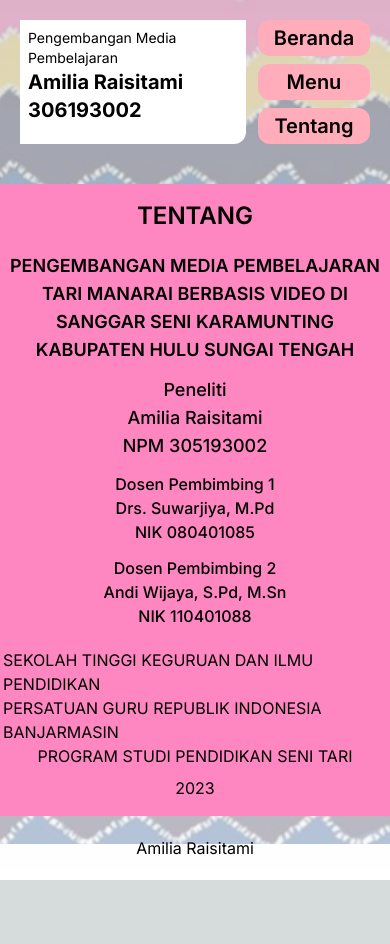
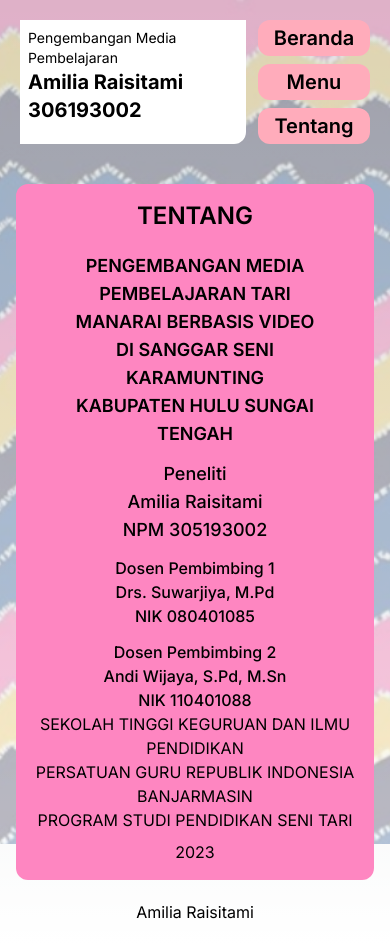
Before and after one commit to ariefmk/video-learning, a Next.js app: page /tentang in a window 390 px wide. Before the commit the page ends 880 px from the top, so only its background shows below. Built offline with nearby package versions, Linux system fonts and the light colour scheme.

Commit message:
update halaman tentang

```diff
--- a/src/app/tentang/page.js
+++ b/src/app/tentang/page.js
@@ -4,11 +4,12 @@ export default function Tentang () {
 	return (
 		<>
 			<ImageBackground />
-			<main className='mt-10 md:mt-30 flex items-center justify-center flex-col'>
+			<main className='mt-10 md:mt-30 mx-4 flex items-center justify-center flex-col'>
 				<div className='bg-pink p-4 flex flex-col gap-y-5 justify-center align-center items-center rounded-xl'>
 					<h1 className='text-2xl font-semibold'>TENTANG</h1>
-					<div className='flex flex-col gap-y-3 items-center justify-center'>
-						<h2 className='text-center w-96 text-lg font-semibold'>PENGEMBANGAN MEDIA PEMBELAJARAN TARI MANARAI BERBASIS VIDEO DI SANGGAR SENI KARAMUNTING KABUPATEN HULU SUNGAI TENGAH</h2>
+					<div className='flex flex-col items-center'>
+						<div className='w-60 md:w-96 flex flex-col gap-y-3 items-center justify-center'>
+							<h2 className='text-center text-lg font-semibold'>PENGEMBANGAN MEDIA PEMBELAJARAN TARI MANARAI BERBASIS VIDEO DI SANGGAR SENI KARAMUNTING KABUPATEN HULU SUNGAI TENGAH</h2>
 							<div className='flex flex-col items-center text-lg font-medium'>
 								<p>Peneliti</p>
 								<p>Amilia Raisitami</p>
@@ -26,7 +27,7 @@ export default function Tentang () {
 							</div>
 						</div>
 						<div className='flex flex-col items-center gap-y-2'>
-						<div className='flex flex-col items-center'>
+							<div className='flex flex-col items-center text-center'>
 								<p>SEKOLAH TINGGI KEGURUAN DAN ILMU PENDIDIKAN</p>
 								<p>PERSATUAN GURU REPUBLIK INDONESIA BANJARMASIN</p>
 								<p>PROGRAM STUDI PENDIDIKAN SENI TARI</p>
@@ -34,6 +35,7 @@ export default function Tentang () {
 							<p>2023</p>
 						</div>
 					</div>
+				</div>
 			</main>
 		</>
 	)
```
Lines whose indentation alone changed are shown as unchanged.
